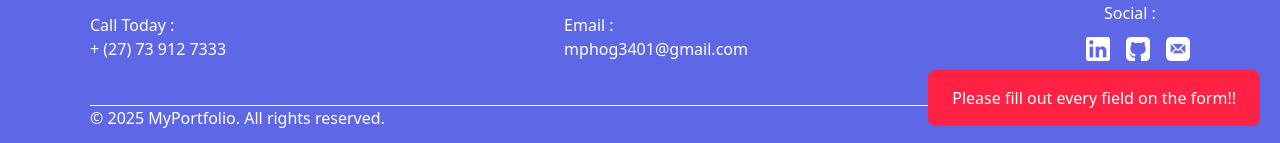
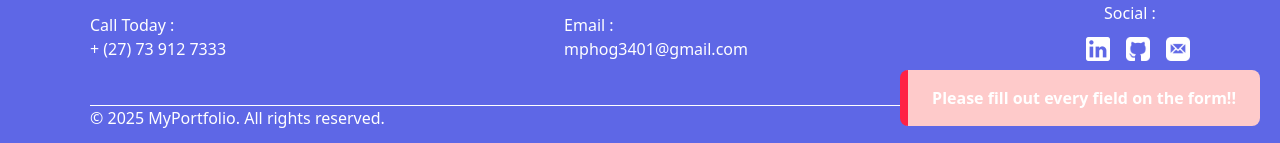
Before and after one commit to mpho-shabalala/latest-portfolio, a React (Vite) app: page / in a window 1280 px wide. Both pictures are taken after a click on the link "SUBMIT". Shown: the part 5933-6076 px from the top of the page. Built offline with nearby package versions, Linux system fonts and the light colour scheme; no server answers; the database is empty.

Commit message:
chore: generic commit

```diff
--- a/src/assets/components/shared/status.jsx
+++ b/src/assets/components/shared/status.jsx
@@ -2,8 +2,8 @@
 export default function Status({status, statusText}){
     return (
         <p className={`
-            fixed bottom-5 right-5 px-6 py-4 text-white rounded-lg
-            ${status? 'bg-brand-green' : 'bg-brand-red'}`}>
+            fixed bottom-5 right-5 px-6 py-4 text-white rounded-lg  border-l-8 font-bold
+            ${status? 'border-l-brand-green bg-green-200 text-brand-green ' : 'border-l-brand-red bg-red-200 text-brand-red'}`}>
             {statusText}
         </p>
 
```
